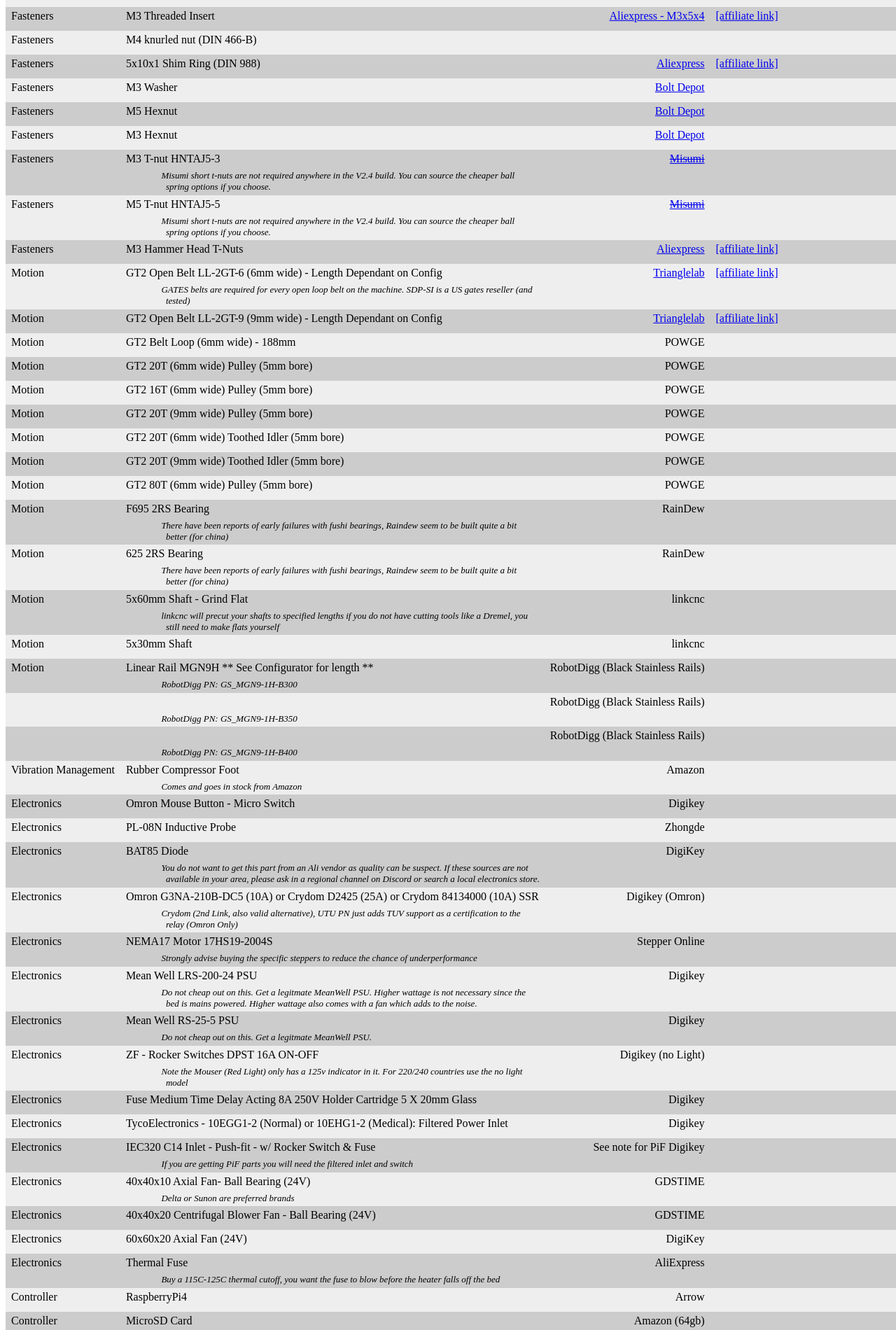
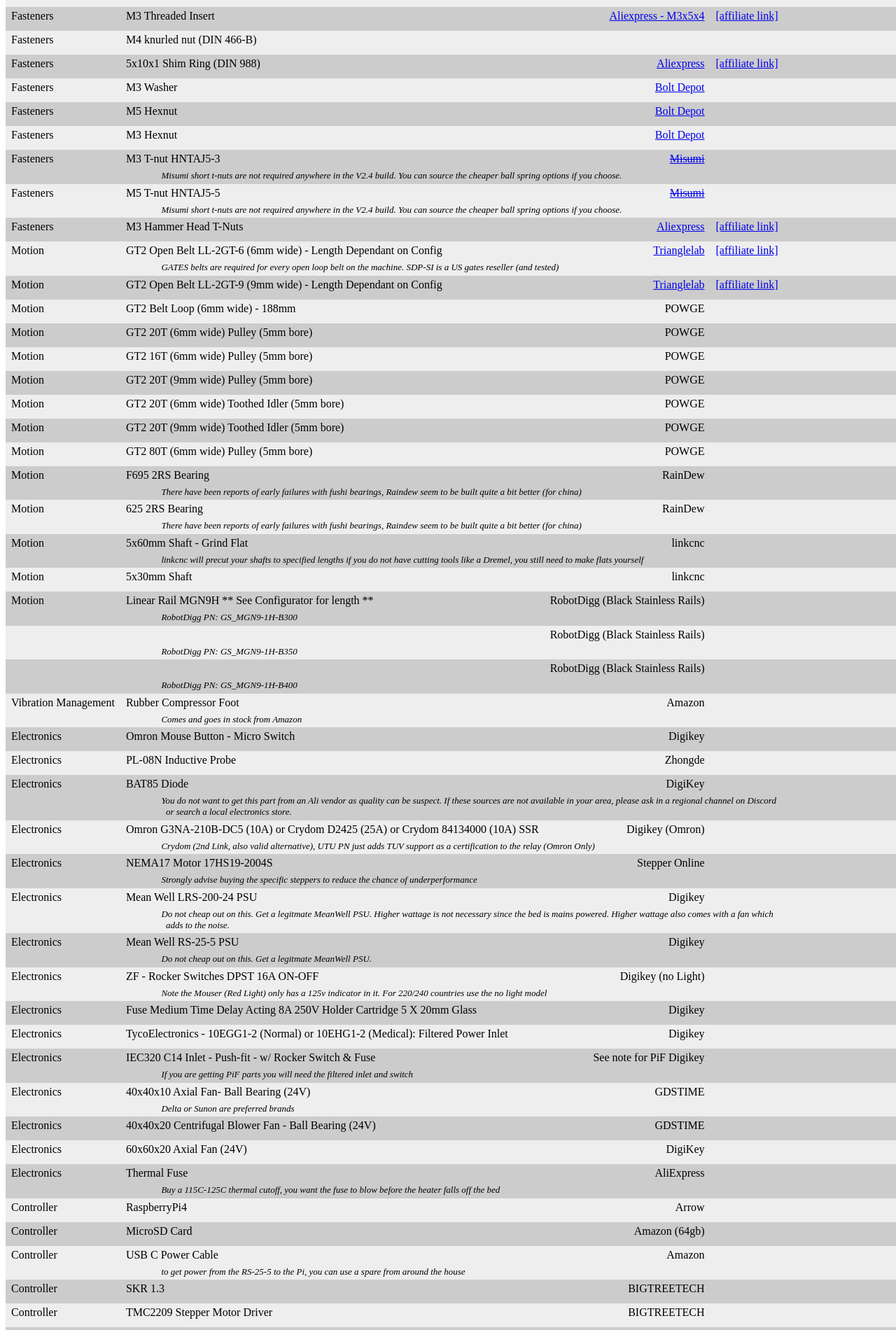
Before and after one commit to shiftingtech/Test, a Jekyll site: the page built from V2.md, in a window 1280 px wide. Shown: the part 642-2542 px from the top of the page at 70% size. Built offline with Jekyll 4.4.1, drawn with Linux system fonts in a browser that asks for light colours.

Commit message:
Update V2.md

```diff
--- a/V2.md
+++ b/V2.md
@@ -69,7 +69,7 @@
 
  </tr>
  <tr>
- <td></td><td id="comment"> {{ entry.comments }} </td><td colspan=6></td>
+ <td></td><td id="comment" colspan=3> {{ entry.comments }} </td><td colspan=4></td>
  </tr>
 {% endif %}
 {% endfor %}
```
